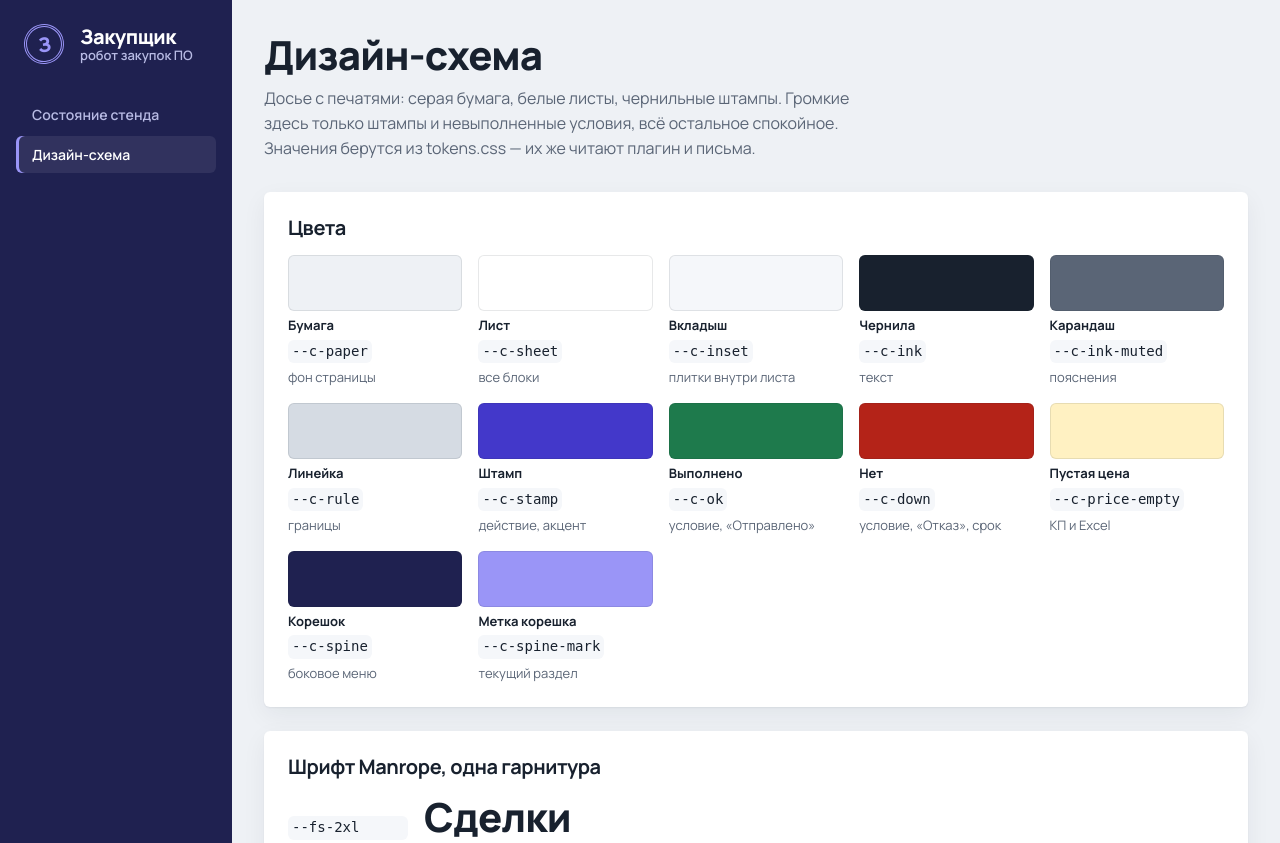
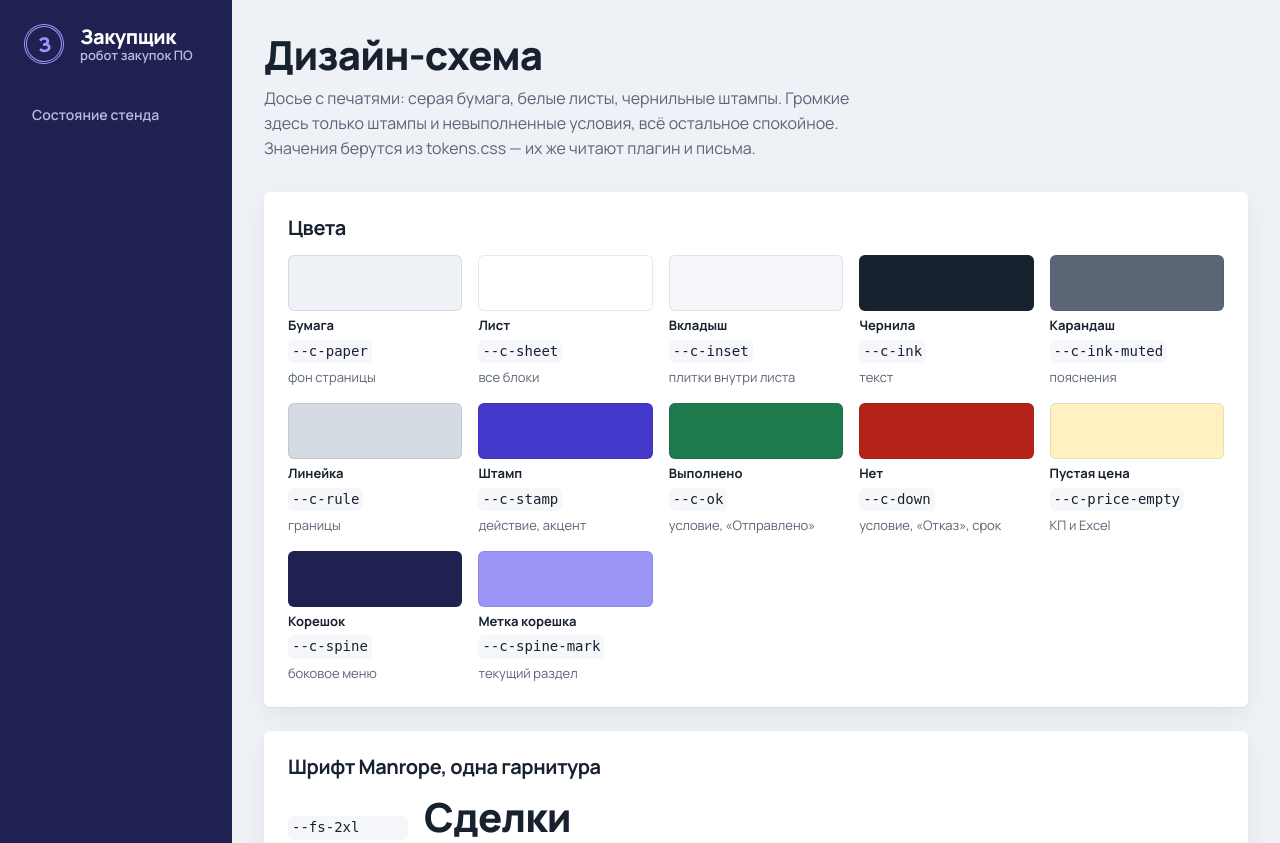
Before and after one commit to AI-bot-service/zakupshchik, a FastAPI app: page /design in a window 1280 px wide. Shown: the top 843 px of the page. Run offline with FastAPI, Linux system fonts and the light colour scheme; parts of the project's set-up code (start-up, migrations or seed data) failed here and were passed over.

Commit message:
Стенд: ссылка «Дизайн-схема» убрана из меню

```diff
--- a/app/web/templates/base.html
+++ b/app/web/templates/base.html
@@ -18,7 +18,6 @@
     <nav class="spine-nav" aria-label="Разделы">
       {% if user %}{{ nav('/deals', 'Сделки') }}{{ nav('/journal', 'Журнал') }}{{ nav('/platforms', 'Площадки') }}{{ nav('/admin/rules', 'Админка') }}{{ nav('/extension', 'Плагин') }}{% endif %}
       {{ nav('/status', 'Состояние стенда') }}
-      {{ nav('/design', 'Дизайн-схема') }}
     </nav>
     {% if user %}
     <form class="spine-out" method="post" action="/logout"><button type="submit">Выйти <span>{{ user }}</span></button></form>
```
